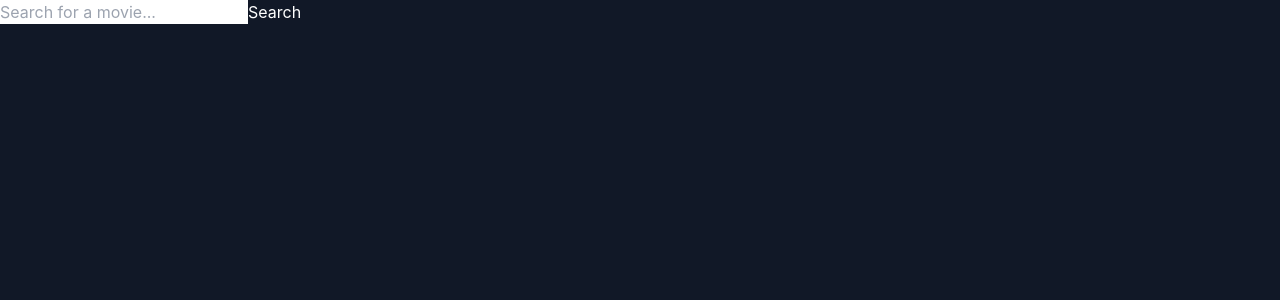
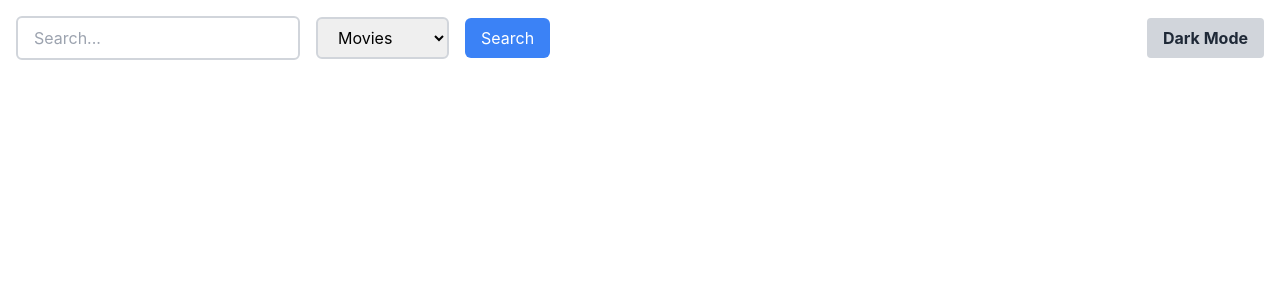
Before and after one commit to leothom/flickpick, a React (Create React App) app: page / in a window 1280 px wide. Shown: the top 300 px of the page. Built offline with nearby package versions, Linux system fonts and the light colour scheme.

Commit message:
Changed formating, truncation, moved mode buttons

```diff
--- a/package.json
+++ b/package.json
@@ -3,6 +3,10 @@
   "version": "0.1.0",
   "private": true,
   "dependencies": {
+    "@fortawesome/fontawesome-svg-core": "^6.4.0",
+    "@fortawesome/free-solid-svg-icons": "^6.4.0",
+    "@fortawesome/react-fontawesome": "^0.2.0",
+    "@tailwindcss/line-clamp": "^0.4.4",
     "@testing-library/jest-dom": "^5.17.0",
     "@testing-library/react": "^13.4.0",
     "@testing-library/user-event": "^13.5.0",
--- a/src/App.js
+++ b/src/App.js
@@ -1,56 +1,71 @@
 import './App.css';
-import React, { useState } from 'react';
-import { BrowserRouter as Router, Route, Routes } from 'react-router-dom';
+import React, { useState, useEffect } from 'react';
 import SearchBar from './components/SearchBar';
 import MovieList from './components/MovieList';
 import MovieDetail from './components/MovieDetail';
 
 const App = () => {
+
   const [movies, setMovies] = useState([]);
-  const [loading, setLoading] = useState(false);
-  const [error, setError] = useState(null);
+  const [darkMode, setDarkMode] = useState(false); // Set initial mode to light
+  const handleMoviesUpdate = (movies) => {
+    setMovies(movies);
+  }
 
-  const handleSearch = async (query) => {
-    setLoading(true);
-    setError(null);
+  const handleSearch = (searchText, category) => {
+    // Modify the URL based on the category
+    let url;
+    switch (category) {
+      case 'movies':
+        url = `https://api.themoviedb.org/3/search/movie?api_key=${process.env.REACT_APP_MOVIE_API_KEY}&language=en-US&query=${searchText}&page=1&include_adult=false`;
+        break;
+      case 'tv-shows':
+        url = `https://api.themoviedb.org/3/search/tv?api_key=${process.env.REACT_APP_MOVIE_API_KEY}&language=en-US&query=${searchText}&page=1&include_adult=false`;
+        break;
+      case 'people':
+        url = `https://api.themoviedb.org/3/search/person?api_key=${process.env.REACT_APP_MOVIE_API_KEY}&language=en-US&query=${searchText}&page=1&include_adult=false`;
+        break;
+      default:
+        url = `https://api.themoviedb.org/3/search/movie?api_key=${process.env.REACT_APP_MOVIE_API_KEY}&language=en-US&query=${searchText}&page=1&include_adult=false`;
+    }
 
-    console.log(process.env.REACT_APP_MOVIE_API_KEY);
+    fetch(url)
+      .then((response) => response.json())
+      .then((data) => {
+        // Update state with the search results
+        setMovies(data.results);
+      });
+  };
 
-    try {
-      const response = await fetch(`https://api.themoviedb.org/3/search/movie?api_key=${process.env.REACT_APP_MOVIE_API_KEY}&language=en-US&query=${query}&page=1&include_adult=false`);
+  useEffect(() => {
+    if (darkMode) {
+      document.body.classList.add('dark');
+    } else {
+      document.body.classList.remove('dark');
+    }
+  }, [darkMode]);
 
-      if (!response.ok) {
-        throw new Error(`HTTP error! status: ${response.status}`);
-      }
 
-      const data = await response.json();
-      console.log(data); // Log the response data to the console
-      setMovies(data.results);
-    } catch (error) {
-      setError(error.message);
-    } finally {
-      setLoading(false);
-    }
+
+    return (
+      <div className={`App ${darkMode ? 'dark' : ''}`}>
+      <div className="container mx-auto px-4">
+        <div className="flex items-center justify-between py-4">
+          <SearchBar onMoviesUpdate={handleMoviesUpdate} onSearch={handleSearch} />
+          <button
+            className={`bg-gray-300 hover:bg-gray-400 text-gray-800 font-bold py-2 px-4 rounded inline-flex items-center ${
+              darkMode ? 'bg-gray-900 text-gray-100' : ''
+            }`}
+            onClick={() => setDarkMode(!darkMode)}
+          >
+            <span>{darkMode ? 'Light' : 'Dark'} Mode</span>
+          </button>
+        </div>
+        <MovieList movies={movies} />
+      </div>
+    </div>
+    );
   };
 
 
-  return (
-    <Router>
-      <div className="dark bg-gray-900 text-white min-h-screen">
-        <SearchBar onSearch={handleSearch} />
-        {loading ? (
-          "Loading..."
-        ) : error ? (
-          <div>{error}</div>
-        ) : (
-          <Routes>
-            <Route path="/movie/:id" element={<MovieDetail />} />
-            <Route path="/" element={<MovieList movies={movies} />} />
-          </Routes>
-        )}
-      </div>
-    </Router>
-  );
-};
-
 export default App;
--- a/src/components/MovieCard.jsx
+++ b/src/components/MovieCard.jsx
@@ -1,14 +1,45 @@
 import React from "react";
 
+function formatTitleForURL(title) {
+  return title.toLowerCase().replace(/ /g, "-");
+}
+
 const MovieCard = ({ movie }) => {
+  const imageUrl = movie.poster_path
+    ? `https://image.tmdb.org/t/p/w500/${movie.poster_path}`
+    : null;
+  const tmdbUrl = `https://www.themoviedb.org/movie/${movie.id}`;
+
+  const voteAverage = movie.vote_average ? movie.vote_average.toFixed(2) : null;
+
   return (
-    <div>
-      <h2>{movie.title}</h2>
-      <img
-        src={`https://image.tmdb.org/t/p/w500${movie.poster_path}`}
-        alt={movie.title}
-      />
-      <p>{movie.overview}</p>
+    <div className="rounded overflow-hidden shadow-lg m-4 w-full dark:bg-gray-800">
+      {movie.poster_path && (
+        <img
+          className="w-full"
+          src={`https://image.tmdb.org/t/p/w500${movie.poster_path}`}
+          alt={`${movie.title} Poster`}
+        />
+      )}
+      <div className="px-6 py-4">
+        <div className="font-bold text-xl mb-2">{movie.title}</div>
+        <p className="mt-3 text-base text-gray-500 dark:text-gray-400 line-clamp-3">
+          {movie.overview}
+        </p>
+        <p className="mt-2 text-sm text-gray-500">
+          Rating: {movie.vote_average.toFixed(2)}
+        </p>
+      </div>
+      <div className="px-6 pt-4 pb-2">
+        <a
+          href={`https://www.themoviedb.org/movie/${movie.id}`}
+          target="_blank"
+          rel="noreferrer"
+          className="inline-block bg-blue-500 rounded-full px-3 py-1 text-sm font-semibold text-white mr-2 mb-2 hover:bg-blue-700 dark:bg-gray-500 dark:hover:bg-gray-700"
+        >
+          Visit TMDB Page
+        </a>
+      </div>
     </div>
   );
 };
--- a/src/components/MovieList.jsx
+++ b/src/components/MovieList.jsx
@@ -3,31 +3,12 @@ import MovieCard from "./MovieCard";
 
 function MovieList({ movies }) {
   return (
-    <div className="flex flex-wrap justify-center">
-      {movies.map((movie) => (
-        <div
-          key={movie.id}
-          className="m-4 bg-white shadow-lg rounded-lg overflow-hidden max-w-xs"
-        >
-          <img
-            className="h-56 w-full object-cover"
-            src={`https://image.tmdb.org/t/p/w500/${movie.poster_path}`}
-            alt={movie.title}
-          />
-          <div className="p-4">
-            <h2 className="font-bold text-2xl mb-2">{movie.title}</h2>
-            <p className="text-gray-700">{movie.overview}</p>
-            <div className="mt-2">
-              <span className="text-sm text-gray-600">
-                {movie.release_date}
-              </span>
-              <span className="float-right bg-yellow-400 text-yellow-900 rounded-full px-2 py-0 mt-1 text-xs font-bold">
-                {movie.vote_average}
-              </span>
-            </div>
-          </div>
-        </div>
-      ))}
+    <div className="grid grid-cols-1 sm:grid-cols-2 md:grid-cols-3 lg:grid-cols-4 gap-4">
+      {movies
+        .filter((movie) => movie.vote_average > 0)
+        .map((movie) => (
+          <MovieCard key={movie.id} movie={movie} />
+        ))}
     </div>
   );
 }
--- a/src/components/SearchBar.jsx
+++ b/src/components/SearchBar.jsx
@@ -1,22 +1,46 @@
 import React, { useState } from "react";
+import PropTypes from "prop-types";
 
 const SearchBar = ({ onSearch }) => {
-  const [query, setQuery] = useState("");
+  const [searchText, setSearchText] = useState("");
+  const [category, setCategory] = useState("movies");
 
-  const handleSubmit = (event) => {
+  const handleSearch = (event) => {
     event.preventDefault();
-    onSearch(query);
+
+    // Pass the searchText and category up to the parent component
+    onSearch(searchText, category);
+  };
+
+  SearchBar.propTypes = {
+    onMoviesUpdate: PropTypes.func.isRequired,
+    onSearch: PropTypes.func.isRequired, // Added this line
   };
 
   return (
-    <form onSubmit={handleSubmit}>
+    <form onSubmit={handleSearch} className="flex items-center space-x-4">
       <input
         type="text"
-        value={query}
-        onChange={(e) => setQuery(e.target.value)}
-        placeholder="Search for a movie..."
+        value={searchText}
+        onChange={(e) => setSearchText(e.target.value)}
+        className="w-full px-4 py-2 rounded-md border-2 border-gray-300 dark:bg-gray-700 dark:text-white dark:border-gray-600"
+        placeholder="Search..."
       />
-      <button type="submit">Search</button>
+      <select
+        value={category}
+        onChange={(e) => setCategory(e.target.value)}
+        className="px-4 py-2 rounded-md border-2 border-gray-300 dark:bg-gray-700 dark:text-white dark:border-gray-600"
+      >
+        <option value="movies">Movies</option>
+        <option value="tv-shows">TV Shows</option>
+        <option value="people">People</option>
+      </select>
+      <button
+        type="submit"
+        className="px-4 py-2 text-white bg-blue-500 rounded-md hover:bg-blue-700 dark:bg-blue-300 dark:text-black dark:hover:bg-blue-500"
+      >
+        Search
+      </button>
     </form>
   );
 };
--- a/src/index.css
+++ b/src/index.css
@@ -1,6 +1,7 @@
 @tailwind base;
 @tailwind components;
 @tailwind utilities;
+
 
 body {
   margin: 0;
@@ -10,3 +11,18 @@ body {
   -webkit-font-smoothing: antialiased;
   -moz-osx-font-smoothing: grayscale;
 }
+
+.App {
+  background-color: white;
+  color: black;
+}
+
+.App.dark {
+  background-color: black;
+  color: white;
+}
+
+body.dark {
+  background-color: black;
+  color: white;
+}
--- a/src/index.js
+++ b/src/index.js
@@ -1,17 +1,25 @@
-import React from 'react';
-import ReactDOM from 'react-dom/client';
+import React, { useState } from 'react';
+import ReactDOM from 'react-dom';
 import './index.css';
 import App from './App';
-import reportWebVitals from './reportWebVitals';
 
-const root = ReactDOM.createRoot(document.getElementById('root'));
-root.render(
+function Root() {
+  const [darkMode, setDarkMode] = useState(false);
+
+  const toggleDarkMode = () => {
+    setDarkMode(!darkMode);
+  };
+
+  return (
+    <div className={`${darkMode ? 'dark' : ''}`} container>
+      <App toggleDarkMode={toggleDarkMode} darkMode={darkMode} />
+    </div>
+  );
+}
+
+ReactDOM.render(
   <React.StrictMode>
-    <App />
-  </React.StrictMode>
+    <Root />
+  </React.StrictMode>,
+  document.getElementById('root')
 );
-
-// If you want to start measuring performance in your app, pass a function
-// to log results (for example: reportWebVitals(console.log))
-// or send to an analytics endpoint. Learn more: https://bit.ly/CRA-vitals
-reportWebVitals();
```
Also changed, not shown: 1 other file (tests, documents, lock files or other folders).
